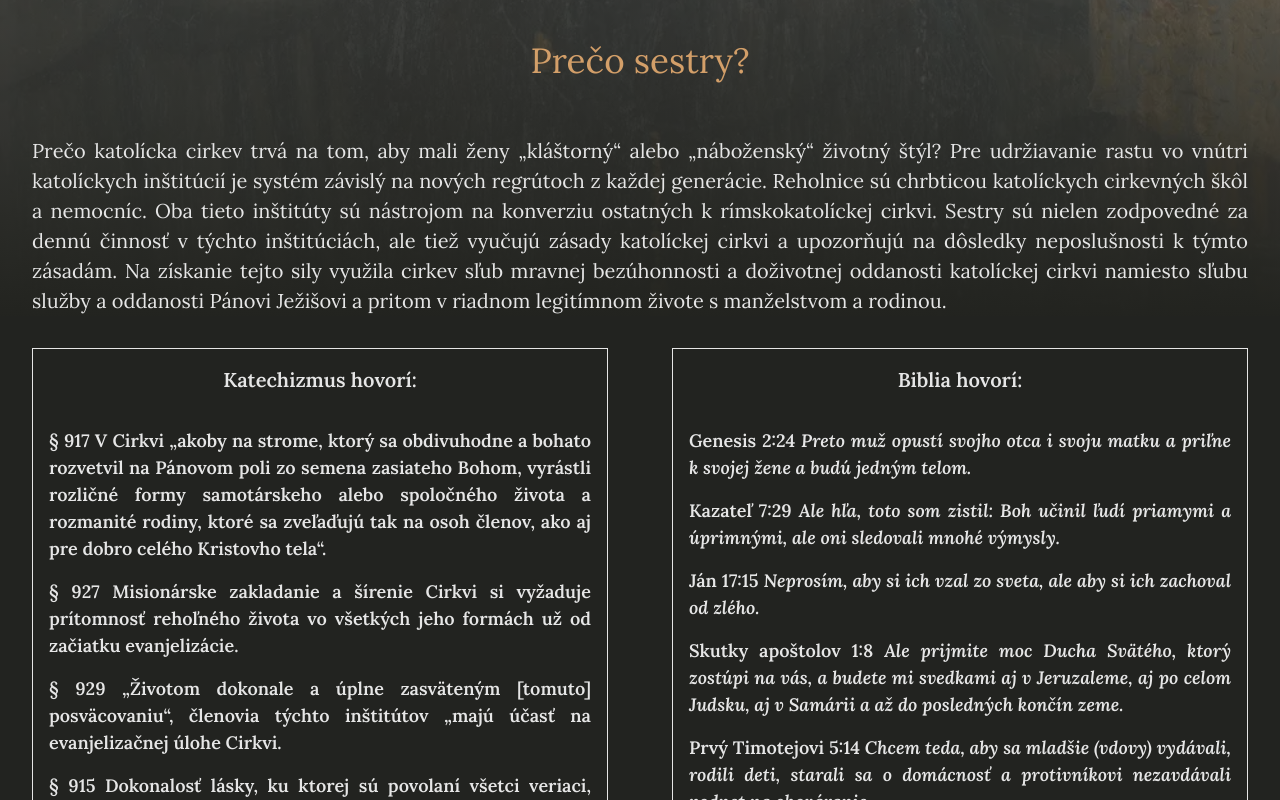
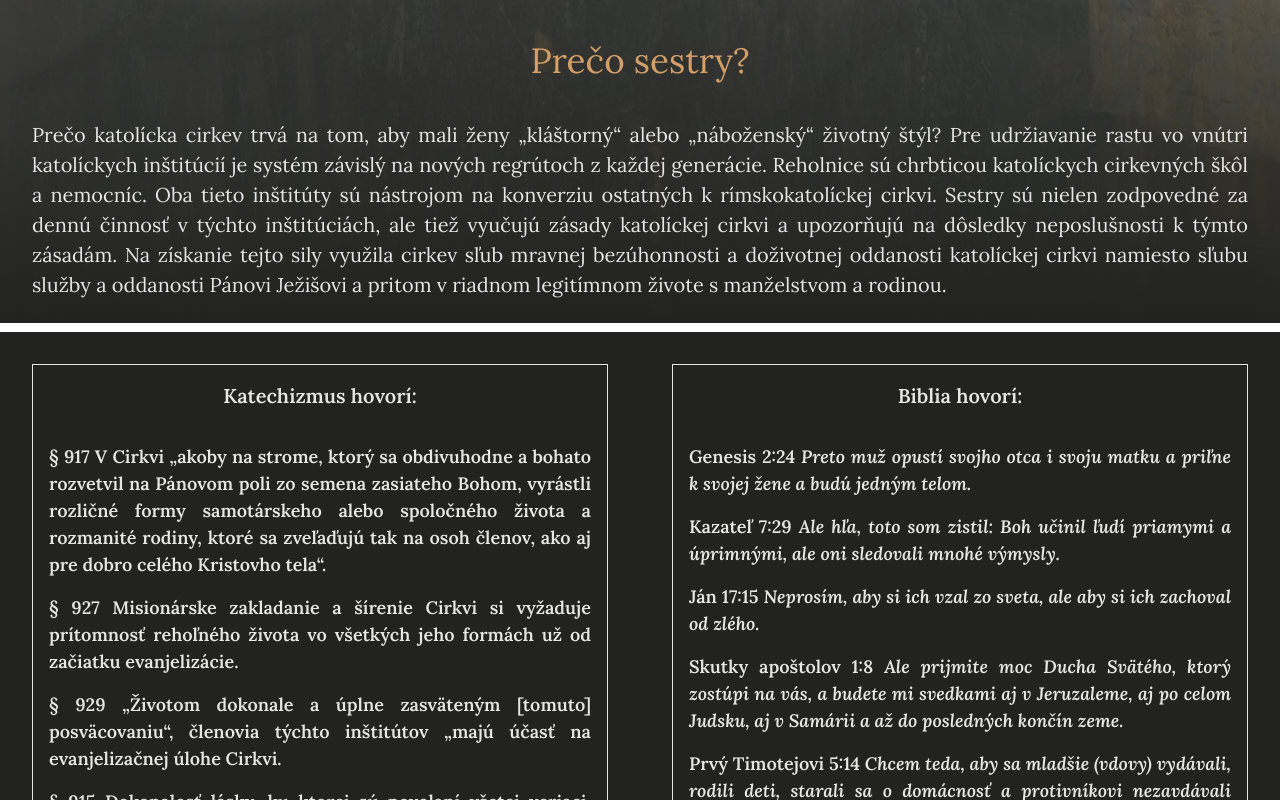
Before and after one commit to pkvarg/katolickaviera.sk, a React (Vite) app: page /klastorny-zivot in a window 1280 px wide. Shown: the part 1020-1820 px from the top of the page. Built offline with nearby package versions, Linux system fonts and the light colour scheme.

Commit message:
sestry bg??

```diff
--- a/src/pages/Klastorny-zivot.jsx
+++ b/src/pages/Klastorny-zivot.jsx
@@ -50,7 +50,7 @@ const KlastornyZivot = () => {
       {/* KlastornyZivot */}
       <section className='bg-black lg:bg-transparent text-white flex flex-col text-[20px] justify-center px-4 lg:px-8  pt-8 gap-8 pb-0'>
         <h1 className='text-title text-center text-[35px]'>Prečo sestry?</h1>
-        <div className='text-justify flex flex-col gap-2 mt-0 lg:pt-4'>
+        <div className='text-justify flex flex-col gap-2'>
           <p>
             Prečo katolícka cirkev trvá na tom, aby mali ženy „kláštorný“ alebo
             „náboženský“ životný štýl? Pre udržiavanie rastu vo vnútri
@@ -68,8 +68,8 @@ const KlastornyZivot = () => {
         </div>
       </section>
       {/* KlastornyZivot table lg */}
-      <section className='bg-black text-white hidden text-[18px] lg:flex justify-center px-4 pt-8 gap-8 pb-8'>
-        <div className='w-[50%] border flex flex-col items-center mx-4 pb-4'>
+      <section className='bg-black text-white hidden text-[18px] lg:flex justify-center px-4 gap-8 pb-8 mt-8'>
+        <div className='w-[50%] border flex flex-col items-center mx-4 pb-4 mt-8'>
           <h2 className='font-semibold text-center mt-4'>
             Katechizmus hovorí:
           </h2>
@@ -106,7 +106,7 @@ const KlastornyZivot = () => {
             </p>
           </div>
         </div>
-        <div className='w-[50%] border flex flex-col items-center pb-4 mx-4'>
+        <div className='w-[50%] border flex flex-col items-center pb-4 mx-4 mt-8'>
           <h2 className='font-semibold text-center mt-4'>Biblia hovorí:</h2>
           <div className='mx-4  text-justify font-semibold flex flex-col gap-4 mt-8'>
             <p>
```
